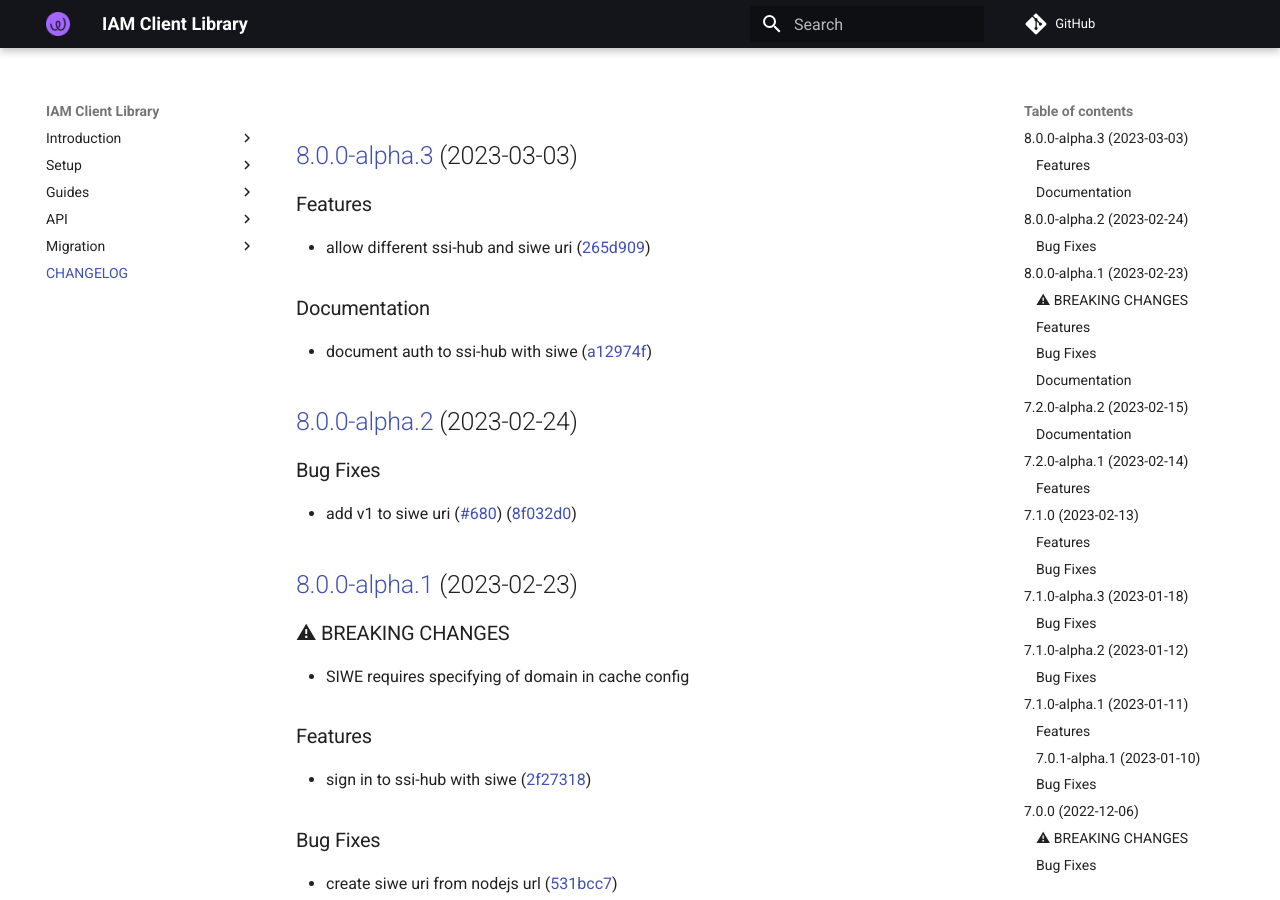
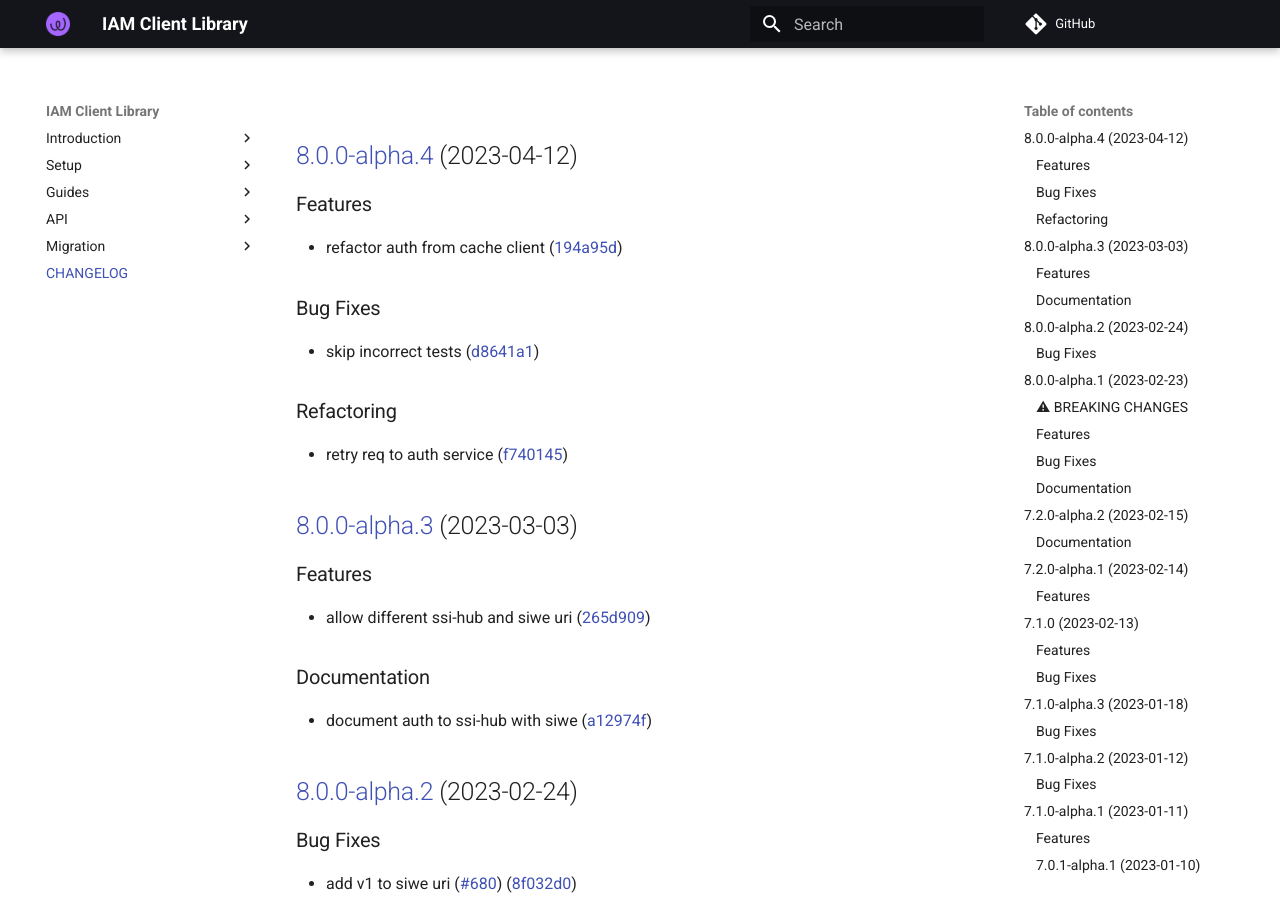
Before and after one commit to energywebfoundation/iam-client-lib, an MkDocs documentation site: the page built from docs/CHANGELOG.md, in a window 1280 px wide and 900 px high. Built offline with MkDocs 1.6.1 and Material for MkDocs 9.7.7, drawn with Linux system fonts in a browser that asks for light colours; comment, search, counter and statistics services are not loaded.

Commit message:
chore(release): 8.0.0-alpha.4 [skip ci]
## [8.0.0-alpha.4](https://github.com/energywebfoundation/iam-client-lib/compare/v8.0.0-alpha.3...v8.0.0-alpha.4) (2023-04-12)

### Features

* refactor auth from cache client ([194a95d](https://github.com/energywebfoundation/iam-client-lib/commit/194a95dc48dccd126d780698808e262adbe2d954))

### Bug Fixes

* skip incorrect tests ([d8641a1](https://github.com/energywebfoundation/iam-client-lib/commit/d8641a1667a1d88a60f56bbefebf85c8e11b803b))

### Refactoring

* retry req to auth service ([f740145](https://github.com/energywebfoundation/iam-client-lib/commit/f740145d3e8530c56706391c997d7aae1ff0a3ad))

```diff
--- a/docs/CHANGELOG.md
+++ b/docs/CHANGELOG.md
@@ -1,3 +1,20 @@
+## [8.0.0-alpha.4](https://github.com/energywebfoundation/iam-client-lib/compare/v8.0.0-alpha.3...v8.0.0-alpha.4) (2023-04-12)
+
+
+### Features
+
+* refactor auth from cache client ([194a95d](https://github.com/energywebfoundation/iam-client-lib/commit/194a95dc48dccd126d780698808e262adbe2d954))
+
+
+### Bug Fixes
+
+* skip incorrect tests ([d8641a1](https://github.com/energywebfoundation/iam-client-lib/commit/d8641a1667a1d88a60f56bbefebf85c8e11b803b))
+
+
+### Refactoring
+
+* retry req to auth service ([f740145](https://github.com/energywebfoundation/iam-client-lib/commit/f740145d3e8530c56706391c997d7aae1ff0a3ad))
+
 ## [8.0.0-alpha.3](https://github.com/energywebfoundation/iam-client-lib/compare/v8.0.0-alpha.2...v8.0.0-alpha.3) (2023-03-03)
 
 
--- a/package.json
+++ b/package.json
@@ -1,6 +1,6 @@
 {
   "name": "iam-client-lib",
-  "version": "8.0.0-alpha.3",
+  "version": "8.0.0-alpha.4",
   "description": "Library for Decentralized Identity and Access Management",
   "main": "dist/index.js",
   "module": "dist/index.esm.js",
```
